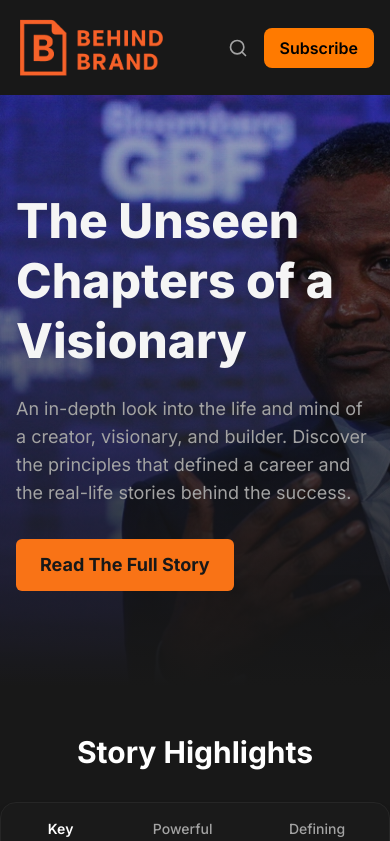
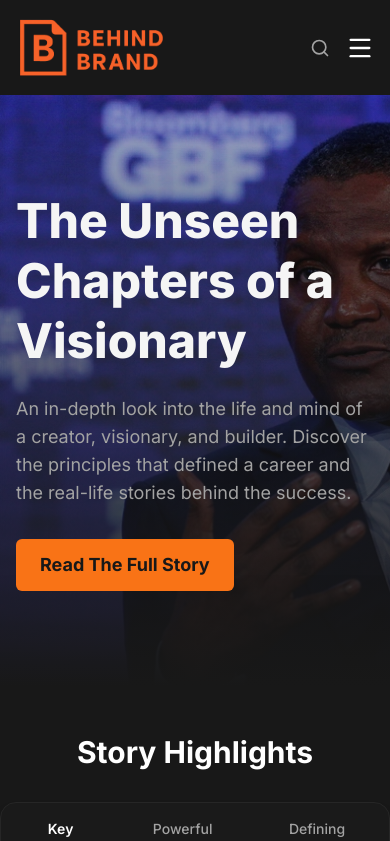
Before and after one commit to lala-tech-nig/behind-the-brand, a Next.js app: page / in a window 390 px wide. Shown: the top 841 px of the page. Built offline with nearby package versions, Linux system fonts and the light colour scheme.

Commit message:
new hamburger update added

```diff
--- a/components/Header.js
+++ b/components/Header.js
@@ -4,7 +4,7 @@ import { useState } from 'react';
 import Link from 'next/link';
 import Image from 'next/image';
 import { usePathname } from 'next/navigation';
-import { Search, X } from 'lucide-react';
+import { Search, X, Menu } from 'lucide-react';
 import confetti from 'canvas-confetti';
 
 export default function Header() {
@@ -22,6 +22,7 @@ export default function Header() {
   const [showSearch, setShowSearch] = useState(false);
   const [showModal, setShowModal] = useState(false);
   const [toast, setToast] = useState(false);
+  const [mobileMenu, setMobileMenu] = useState(false);
 
   const [form, setForm] = useState({
     name: '',
@@ -67,7 +68,7 @@ export default function Header() {
             />
           </Link>
 
-          {/* CENTER NAV WITH ACTIVE UNDERLINE */}
+          {/* DESKTOP NAV */}
           <div className="absolute left-1/2 -translate-x-1/2 hidden md:flex gap-10">
             {navLinks.map((link) => {
               const isActive = pathname === link.href;
@@ -75,14 +76,11 @@ export default function Header() {
                 <Link
                   key={link.name}
                   href={link.href}
-                  className={`
-                    relative text-sm font-medium pb-1 transition
+                  className={`relative text-sm font-medium pb-1 transition
                     ${isActive ? 'text-[#FF7A00]' : 'text-text-secondary hover:text-white'}
                   `}
                 >
                   {link.name}
-
-                  {/* UNDERLINE */}
                   {isActive && (
                     <span className="absolute left-0 -bottom-1 w-full h-[2px] bg-[#FF7A00] rounded-full"></span>
                   )}
@@ -94,7 +92,7 @@ export default function Header() {
           {/* RIGHT SIDE */}
           <div className="flex items-center gap-4">
 
-            {/* Search Toggle */}
+            {/* SEARCH ICON */}
             <button
               aria-label="Search"
               onClick={() => setShowSearch((prev) => !prev)}
@@ -103,12 +101,20 @@ export default function Header() {
               <Search size={20} />
             </button>
 
-            {/* Subscribe Button */}
+            {/* SUBSCRIBE BUTTON */}
             <button
               onClick={() => setShowModal(true)}
-              className="px-4 py-2 bg-[#FF7A00] text-black rounded-lg font-semibold hover:bg-[#e96c00] transition"
+              className="hidden md:block px-4 py-2 bg-[#FF7A00] text-black rounded-lg font-semibold hover:bg-[#e96c00] transition"
             >
               Subscribe
+            </button>
+
+            {/* MOBILE HAMBURGER */}
+            <button
+              onClick={() => setMobileMenu(true)}
+              className="md:hidden text-white"
+            >
+              <Menu size={28} />
             </button>
           </div>
         </nav>
@@ -126,6 +132,58 @@ export default function Header() {
           </div>
         )}
       </header>
+
+      {/* MOBILE MENU OVERLAY */}
+      {mobileMenu && (
+        <div
+          onClick={() => setMobileMenu(false)}
+          className="fixed inset-0 bg-black/50 backdrop-blur-sm z-40 animate-fadeIn"
+        />
+      )}
+
+      {/* MOBILE SLIDE-IN MENU */}
+      <div className={`fixed top-0 right-0 w-72 h-full bg-[#111] border-l border-neutral-700 z-50 p-6 transform transition-transform duration-300
+        ${mobileMenu ? 'translate-x-0' : 'translate-x-full'}
+      `}>
+        {/* Close Button */}
+        <button
+          onClick={() => setMobileMenu(false)}
+          className="text-neutral-300 hover:text-white absolute top-6 right-6"
+        >
+          <X size={24} />
+        </button>
+
+        <nav className="mt-12 flex flex-col gap-6">
+          {navLinks.map((link) => {
+            const isActive = pathname === link.href;
+            return (
+              <Link
+                key={link.name}
+                href={link.href}
+                onClick={() => setMobileMenu(false)}
+                className={`relative text-lg font-medium pb-1 transition
+                  ${isActive ? 'text-[#FF7A00]' : 'text-neutral-300 hover:text-white'}
+                `}
+              >
+                {link.name}
+                {isActive && (
+                  <span className="absolute left-0 -bottom-1 w-full h-[2px] bg-[#FF7A00] rounded-full"></span>
+                )}
+              </Link>
+            );
+          })}
+
+          <button
+            onClick={() => {
+              setMobileMenu(false);
+              setShowModal(true);
+            }}
+            className="mt-4 w-full py-3 bg-[#FF7A00] text-black font-semibold rounded-lg"
+          >
+            Subscribe
+          </button>
+        </nav>
+      </div>
 
       {/* SUBSCRIBE MODAL */}
       {showModal && (
```
